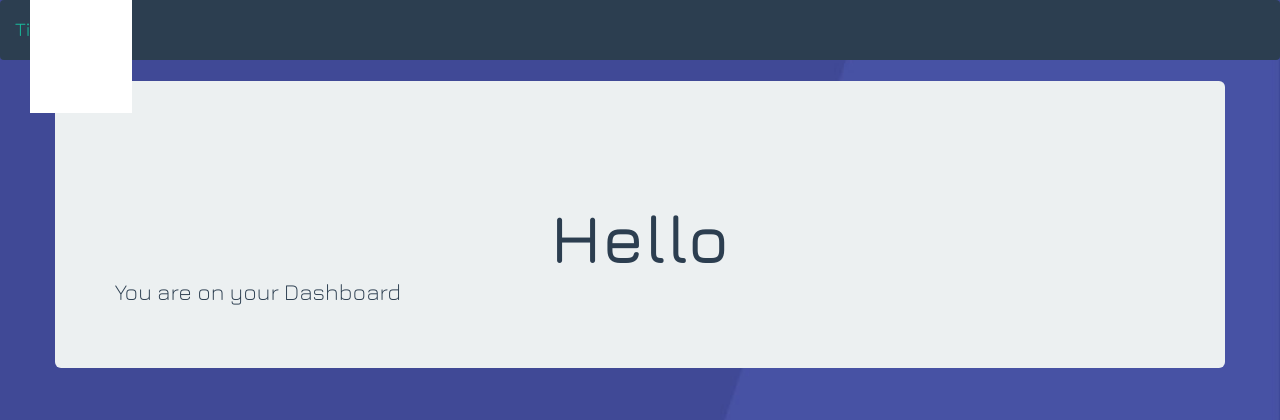
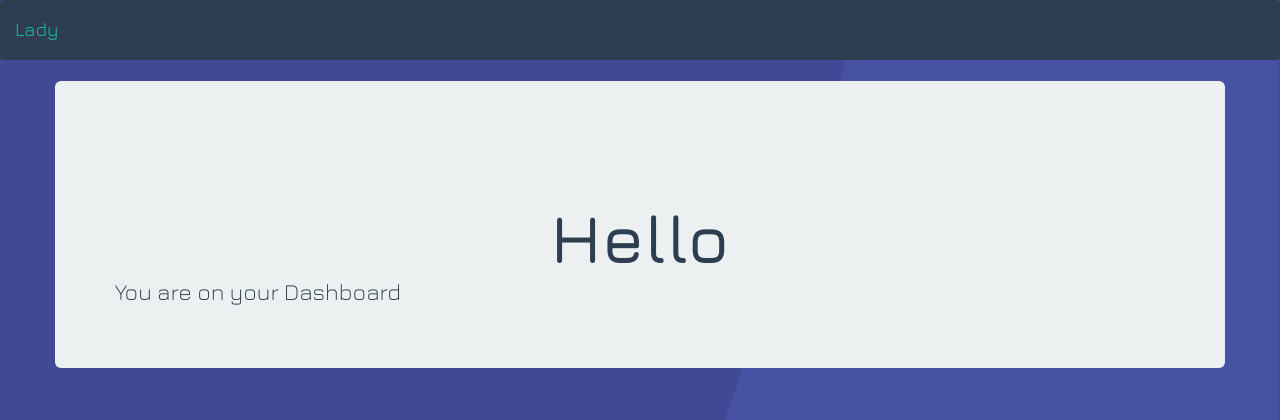
Before and after one commit to vigzmv/HerNurse, a Django app: template App/templates/App/home.html in a window 1280 px wide. Shown: the top 420 px of the page. Run offline with Django 3.2, Linux system fonts and the light colour scheme; the template is opened without the code that fills it, so the values that code supplies are empty; some libraries are stand-ins or nearby versions.

Commit message:
basing it

```diff
--- a/App/templates/App/base.html
+++ b/App/templates/App/base.html
@@ -36,36 +36,7 @@
                                     <span class="icon-bar"></span>
                                     <span class="icon-bar"></span>
                                 </button>
-                                <p class="text-center"><a class="navbar-brand" href="#">Title</a></p>
-
-                            </div>
-                            <div class="collapse navbar-collapse" id="bs-example-navbar-collapse-1">
-                                <ul class="nav navbar-nav navbar-right">
-                                    <li class="dropdown">
-                                        <a href="#" class="dropdown-toggle" data-toggle="dropdown" role="button" aria-expanded="false">Account
-                                            <span class="caret"></span>
-                                        </a>
-                                        <ul class="dropdown-menu" role="menu">
-                                            <li>
-                                                <a href="/home">home</a>
-                                            </li>
-                                            <li>
-                                                <a href="#">Another action</a>
-                                            </li>
-                                            <li>
-                                                <a href="#">Something else here</a>
-                                            </li>
-                                            <li class="divider"></li>
-                                            <!--<li>
-                                                <a href="#">Separated link</a>
-                                            </li> -->
-                                            <li class="divider"></li>
-                                            <li>
-                                                <a href="/logout">Logout</a>
-                                            </li>
-                                        </ul>
-                                    </li>
-                                </ul>
+                                <p class="text-center"><a class="navbar-brand" href="#">Lady</a></p>
                             </div>
                         </div>
                     </nav>
```
Also changed, not shown: App/templates/App/login.html (+24 -3 lines).
